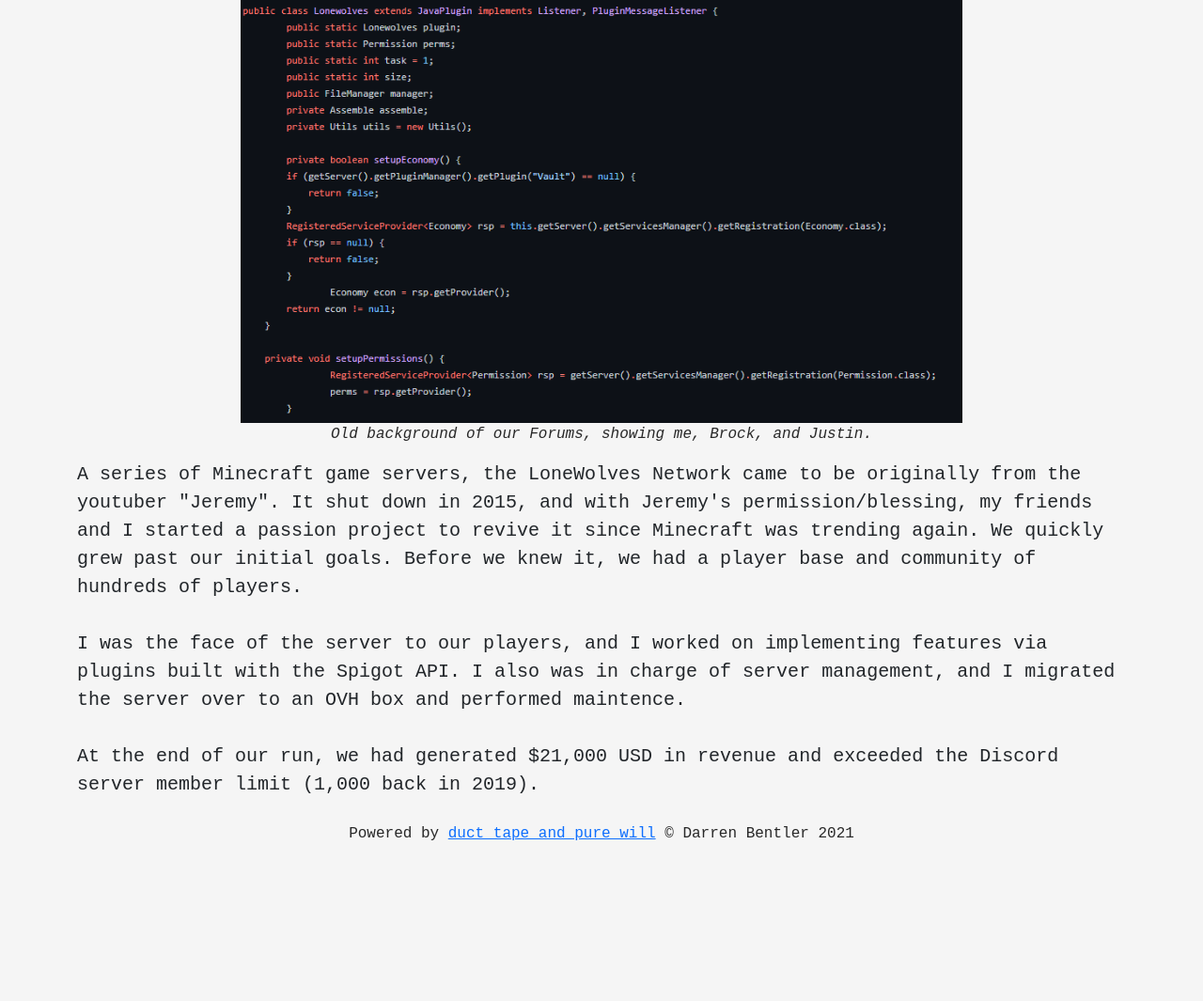
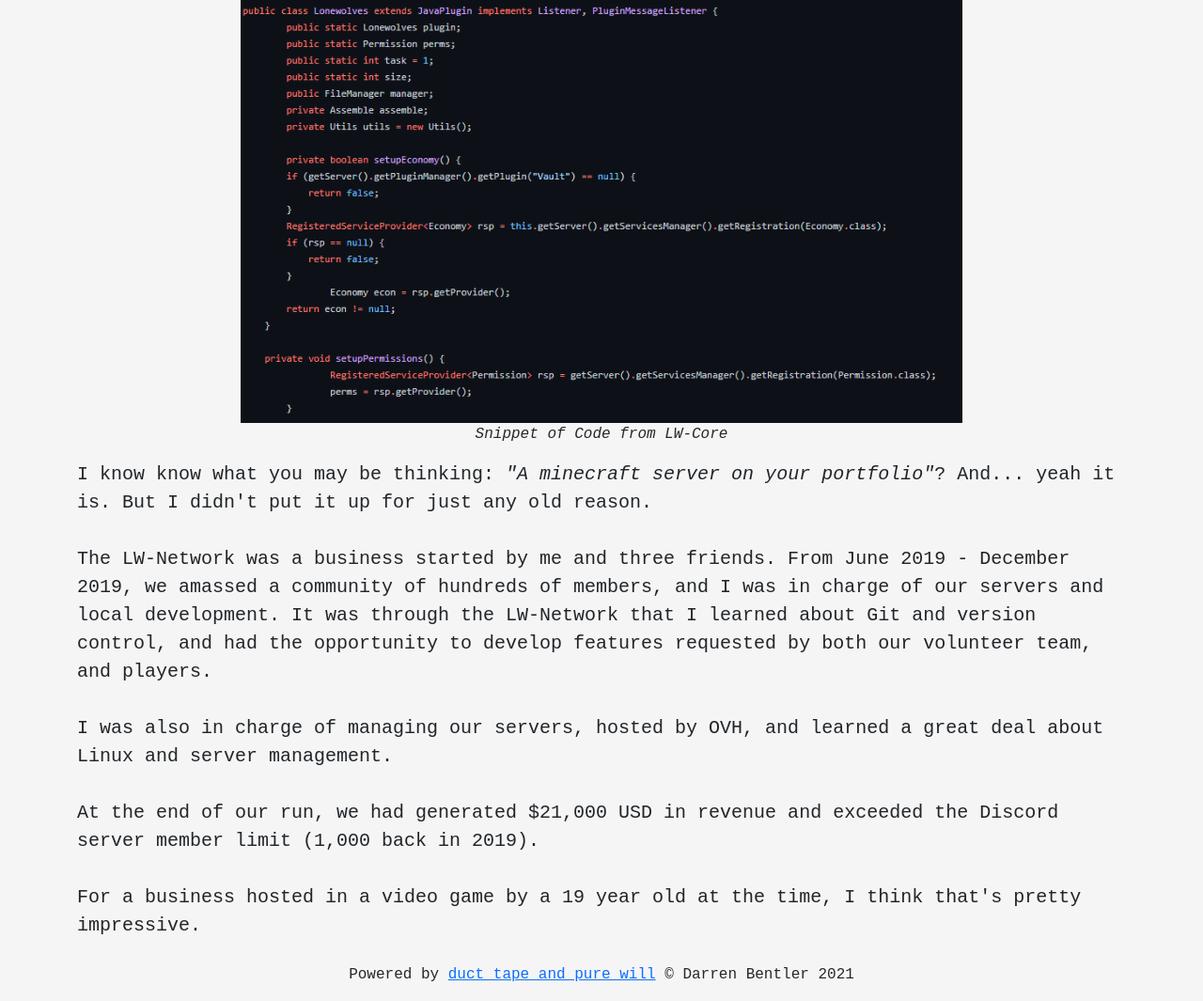
Before and after one commit to dbentler/personalwebsite, a Flask app: page /projects in a window 1280 px wide; the page is wider, and only the part inside the window is pictured. Shown: the part 2194-3259 px from the top of that part at 94% size. Before the commit the page ends 3088 px from the top of that part, so only its background shows below. Run offline with Flask 2, Linux system fonts and the light colour scheme; some libraries are stand-ins or nearby versions.

Commit message:
Update projects.html

```diff
--- a/templates/projects.html
+++ b/templates/projects.html
@@ -85,16 +85,20 @@
                     <img src="{{ url_for('static', filename='img/lw_network.png')}}" style="width: auto; max-width: 768px; height: auto; max-height: 576px;">
                 </a>
             </div>
-            <p class="center-text"><i>Old background of our Forums, showing me, Brock, and Justin.</i></p>
+            <p class="center-text"><i>Snippet of Code from LW-Core</i></p>
             <p style="font-size: 20px;">
-                A series of Minecraft game servers, the LoneWolves Network came to be originally from the youtuber "Jeremy". It shut down in 2015,
-                and with Jeremy's permission/blessing, my friends and I started a passion project to revive it since Minecraft was trending again.
-                We quickly grew past our initial goals. Before we knew it, we had a player base and community of hundreds of players. <br><br>
+                I know know what you may be thinking: <i>"A minecraft server on your portfolio"</i>? And... yeah it is. But I didn't put it up
+                for just any old reason. <br><br>
 
-                I was the face of the server to our players, and I worked on implementing features via plugins built with the Spigot API. I also was in
-                charge of server management, and I migrated the server over to an OVH box and performed maintence. <br><br>
+                The LW-Network was a business started by me and three friends. From June 2019 - December 2019, we amassed a community of hundreds
+                of members, and I was in charge of our servers and local development. It was through the LW-Network that I learned about Git and version
+                control, and had the opportunity to develop features requested by both our volunteer team, and players. <br><br>
 
-                At the end of our run, we had generated $21,000 USD in revenue and exceeded the Discord server member limit (1,000 back in 2019).
+                I was also in charge of managing our servers, hosted by OVH, and learned a great deal about Linux and server management. <br><br>
+
+                At the end of our run, we had generated $21,000 USD in revenue and exceeded the Discord server member limit (1,000 back in 2019). <br><br>
+
+                For a business hosted in a video game by a 19 year old at the time, I think that's pretty impressive.
             </p>
         </div>
     </div>
```
